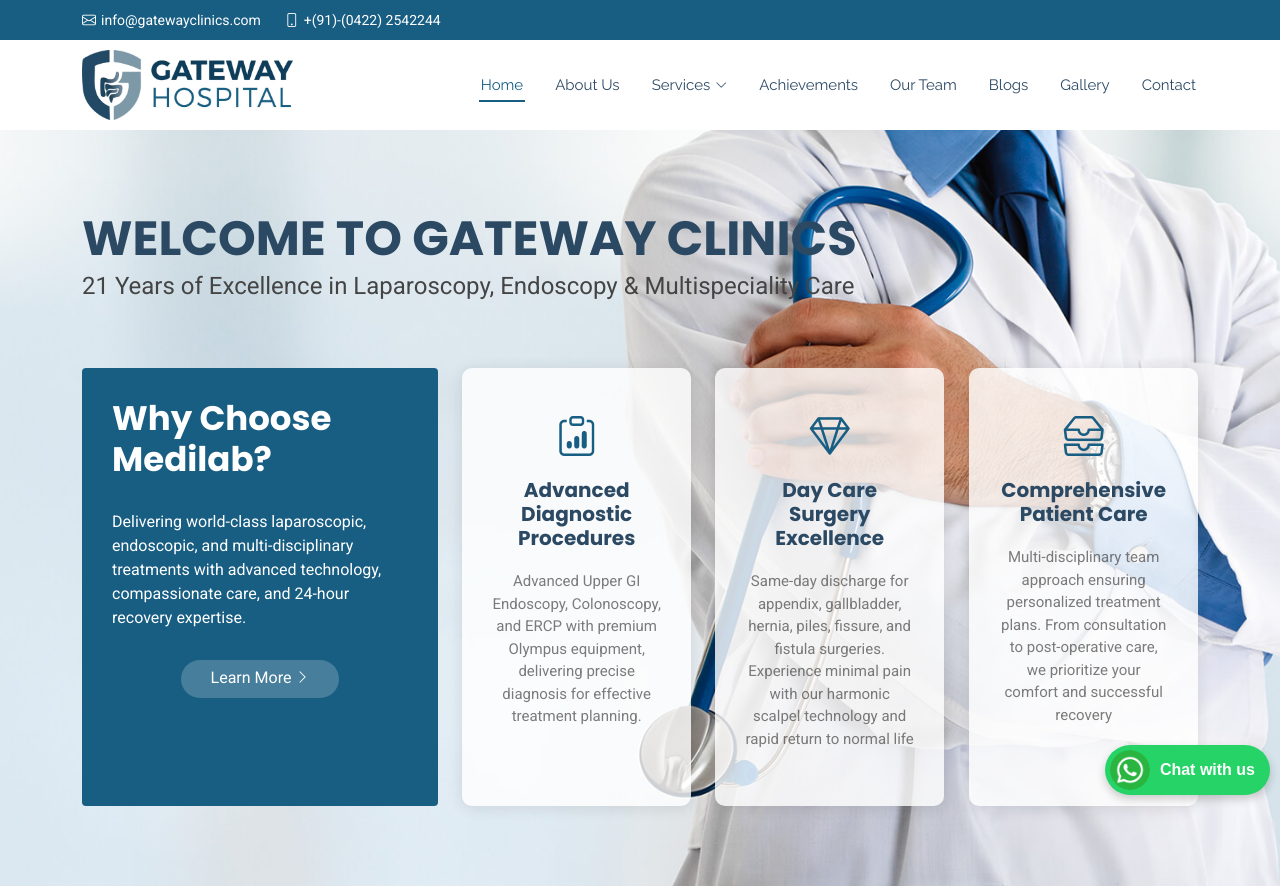
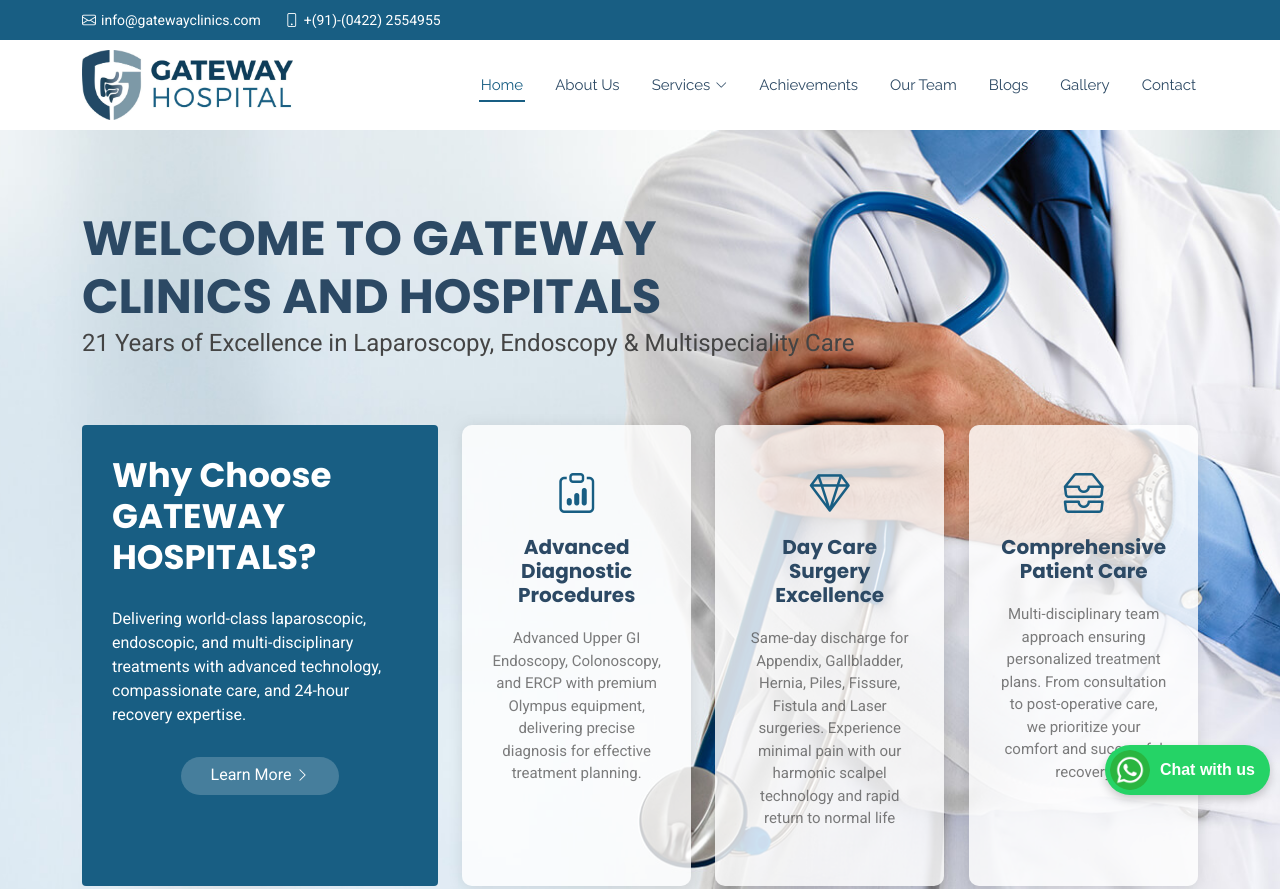
Before and after one commit to ajayrajaloor/Gateway-Clinics, a plain HTML site: page index.html in a window 1280 px wide. Shown: the top 889 px of the page. Drawn offline with Linux system fonts and the light colour scheme.

Commit message:
small changes made

```diff
--- a/index.html
+++ b/index.html
@@ -53,7 +53,7 @@
         <div class="contact-info d-flex align-items-center">
           <i class="bi bi-envelope d-flex align-items-center"><a
               href="mailto:contact@example.com">info@gatewayclinics.com</a></i>
-          <i class="bi bi-phone d-flex align-items-center ms-4"><span> +(91)-(0422) 2542244 </span></i>
+          <i class="bi bi-phone d-flex align-items-center ms-4"><span> +(91)-(0422) 2554955 </span></i>
         </div>
         <!-- <div class="social-links d-none d-md-flex align-items-center">
           <a href="#" class="twitter"><i class="bi bi-twitter-x"></i></a>
@@ -132,7 +132,8 @@
       <div class="container position-relative">
 
         <div class="welcome position-relative" data-aos="fade-down" data-aos-delay="100">
-          <h2>WELCOME TO GATEWAY CLINICS</h2>
+          <h2>WELCOME TO GATEWAY</h2>
+          <h2>CLINICS AND HOSPITALS</h2>
           <p>21 Years of Excellence in Laparoscopy, Endoscopy & Multispeciality Care</p>
           <!-- <h3>Gateway Clinics — 21 Years of Excellence in Laparoscopy, Endoscopy & Multispeciality Care</h3>
           <h2>WELCOME TO GATEWAY CLINICS</h2>
@@ -143,7 +144,7 @@
         <div class="content row gy-4">
           <div class="col-lg-4 d-flex align-items-stretch">
             <div class="why-box" data-aos="zoom-out" data-aos-delay="200">
-              <h3>Why Choose Medilab?</h3>
+              <h3>Why Choose GATEWAY HOSPITALS?</h3>
               <p>
                 Delivering world-class laparoscopic, endoscopic, and multi-disciplinary treatments with
                 advanced technology, compassionate care, and 24-hour recovery expertise.
@@ -171,8 +172,8 @@
                   <div class="icon-box" data-aos="zoom-out" data-aos-delay="400">
                     <i class="bi bi-gem"></i>
                     <h4>Day Care Surgery Excellence</h4>
-                    <p>Same-day discharge for appendix, gallbladder, hernia, piles, fissure, and fistula
-                      surgeries. Experience minimal pain with our harmonic scalpel technology and rapid
+                    <p>Same-day discharge for Appendix, Gallbladder, Hernia, Piles, Fissure, Fistula
+                      and Laser surgeries. Experience minimal pain with our harmonic scalpel technology and rapid
                       return to normal life</p>
                   </div>
                 </div><!-- End Icon Box -->
```
